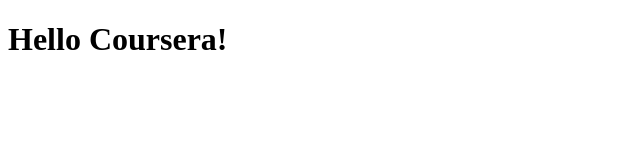
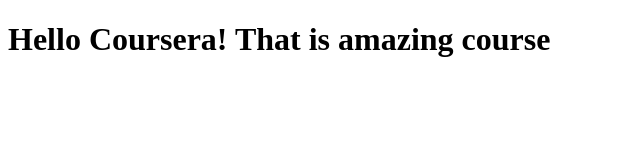
Before and after one commit to lmblanes/Coursera_01, a plain HTML site: page site/index.html in a window 1280 px wide. Shown: the whole page, without its empty margins (0-640 px from the left). Drawn offline with Linux system fonts and the light colour scheme.

Commit message:
Small addition

```diff
--- a/site/index.html
+++ b/site/index.html
@@ -4,6 +4,6 @@
 	<title>Hello Coursera</title>
 </head>
 <body>
-<h1>Hello Coursera!</h1>
+<h1>Hello Coursera! That is amazing course</h1>
 </body>
 </html>
```
